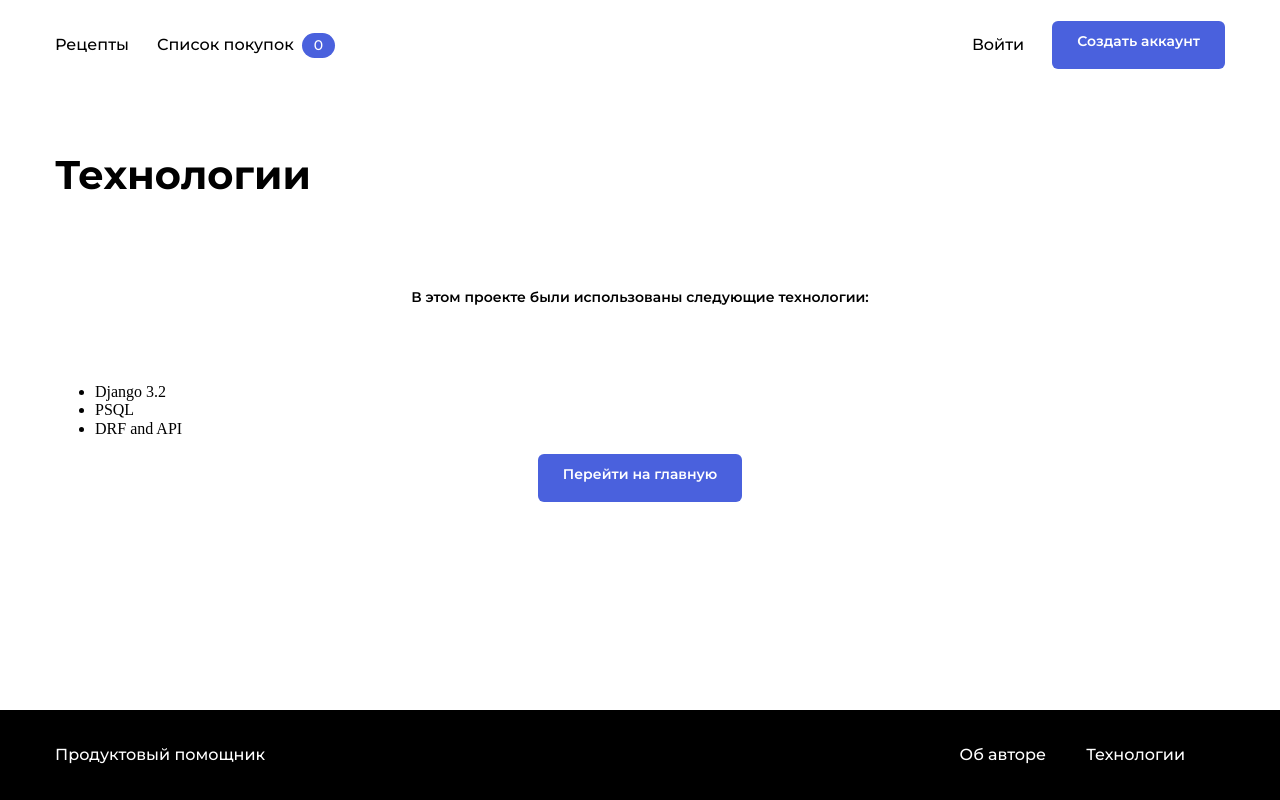
After one commit to abi83/foodgram-project, a Django app: page /tech/ in a window 1280 px wide. The commit adds this page. Run offline with Django 3.2, Linux system fonts and the light colour scheme; some libraries are stand-ins or nearby versions.

Commit message:
waiting for reviewer feedback

```diff
--- a/apps/recipes/models.py
+++ b/apps/recipes/models.py
@@ -119,7 +119,7 @@ class Recipe(models.Model):
     )
     author = models.ForeignKey(
         User,
-        on_delete=models.SET_NULL(),
+        on_delete=models.SET_NULL,
         null=True,
         related_name='recipes'
     )
--- a/apps/recipes/templates/recipes/recipes-list.html
+++ b/apps/recipes/templates/recipes/recipes-list.html
@@ -29,7 +29,7 @@
     {% endfor %}
   </div>
   {% if page_obj.has_other_pages %}
-    {% include 'paginator.html' with page_obj=page_obj %}
+    {% include 'includes/paginator.html' with page_obj=page_obj %}
   {% endif %}
   <script>
     const badgeClasses = {
--- a/apps/recipes/views.py
+++ b/apps/recipes/views.py
@@ -1,5 +1,4 @@
 import datetime
-import logging
 
 from django.contrib.auth import get_user_model
 from django.contrib.auth.mixins import LoginRequiredMixin, UserPassesTestMixin
@@ -20,7 +19,6 @@ from apps.recipes.paginator import FixedPaginator
 from apps.recipes.utils import render_to_pdf
 
 User = get_user_model()
-logger = logging.getLogger('foodgram')
 
 
 class RecipeAnnotateMixin:
@@ -55,7 +53,7 @@ class BaseRecipeList(RecipeAnnotateMixin, ListView):
     def get_queryset(self):
         """
         Filter by tag_breakfast, tag_lunch, tag_dinner
-        URL example: http://localhost/?tags=tag_breakfast,tag_lunch,tag_dinner
+        URL example: http://localhost/?tags=breakfast,lunch,dinner
         """
         query_set = (super().get_queryset()
                      .defer('description')
--- a/apps/users/templates/registration/password_change_done.html
+++ b/apps/users/templates/registration/password_change_done.html
@@ -1,5 +1,5 @@
 {% extends "base.html" %}
-{% block title %}Password changed{% endblock %}
+{% block title %}Пароль изменено{% endblock %}
 {% load static %}
 {% block styles %}
   <link rel="stylesheet" href="{% static 'pages/index.css' %}">
--- a/foodgram/urls.py
+++ b/foodgram/urls.py
@@ -4,13 +4,15 @@ from django.conf.urls.static import static
 from django.contrib import admin
 from django.urls import include, path
 
-from foodgram.views import Handler404, Handler500
+from foodgram.views import About, Handler404, Handler500, Tech
 
 urlpatterns = [
     path('admin/', admin.site.urls),
     path('', include('apps.recipes.urls', namespace='recipes')),
     path('api/', include('apps.api.urls', namespace='api')),
     path('user/', include('apps.users.urls')),
+    path('about/', About.as_view(), name='about'),
+    path('tech/', Tech.as_view(), name='tech'),
 ]
 
 handler404 = Handler404.as_view() # noqa
--- a/foodgram/views.py
+++ b/foodgram/views.py
@@ -1,5 +1,9 @@
+import logging
+
 from django.shortcuts import render
 from django.views.generic.base import View
+
+logger = logging.getLogger('foodgram')
 
 
 class Handler404(View):
@@ -15,3 +19,15 @@ class Handler500(View):
     def dispatch(request, *args, **kwargs):
         logger.error("500: page is broken {}".format(request.path))
         return render(request, 'misc/500.html', status=500)
+
+
+class About(View):
+    @staticmethod
+    def get(request):
+        return render(request, 'about.html')
+
+
+class Tech(View):
+    @staticmethod
+    def get(request):
+        return render(request, 'tech.html')
--- a/templates/base.html
+++ b/templates/base.html
@@ -16,13 +16,13 @@
     {% endblock %}
   </head>
   <body>
-    {% include 'header.html' %}
+    {% include 'includes/header.html' %}
     <main class="main container">
       {% block content %}
         <!-- Содержимое страницы -->
       {% endblock %}
     </main>
-    {% include 'footer.html' %}
+    {% include 'includes/footer.html' %}
     {% block scripts %}
       <!-- <script src="./js/example.js"></script> -->
     {% endblock %}
--- /dev/null
+++ b/templates/includes/footer.html
@@ -0,0 +1,9 @@
+<footer class="footer">
+  <div class="footer__container container">
+    <a href="{% url 'recipes:index' %}" class="footer__brand link">Продуктовый помощник</a>
+    <ul class="footer__items">
+      <li class="footer__item"><a href="{% url 'about' %}#" class="footer__link link">Об авторе </a></li>
+      <li class="footer__item"><a href="{% url 'tech' %}" class="footer__link link">Технологии</a></li>
+    </ul>
+  </div>
+</footer>
--- /dev/null
+++ b/templates/tech.html
@@ -0,0 +1,28 @@
+{% extends "base.html" %}
+{% block title %}Об авторе{% endblock %}
+{% load static %}
+{% block styles %}
+  <link rel="stylesheet" href="{% static 'pages/index.css' %}">
+{% endblock %}
+
+{% block content %}
+  <div class="main__header">
+    <h1 class="main__title">Технологии</h1>
+  </div>
+  <div class="custom-center-block">
+    <p class="custom-text-block">
+      В этом проекте были использованы следующие технологии:
+    </p>
+      <ul>
+        <li>Django 3.2</li>
+        <li>PSQL</li>
+        <li>DRF and API</li>
+      </ul>
+    <div class="custom-button-block">
+      <a class="button button_style_blue" href="{% url 'recipes:index' %}">
+        Перейти на главную
+      </a>
+    </div>
+  </div>
+
+{% endblock %}
```
Also changed, not shown: apps/recipes/utils.py (+9 -0 lines), templates/about.html (added, +21 -0 lines), templates/footer.html (deleted, +0 -9 lines), apps/recipes/migrations/0003_auto_20210525_1142.py (added), templates/includes/header.html (renamed from templates/header.html), templates/includes/paginator.html (renamed from templates/paginator.html).
